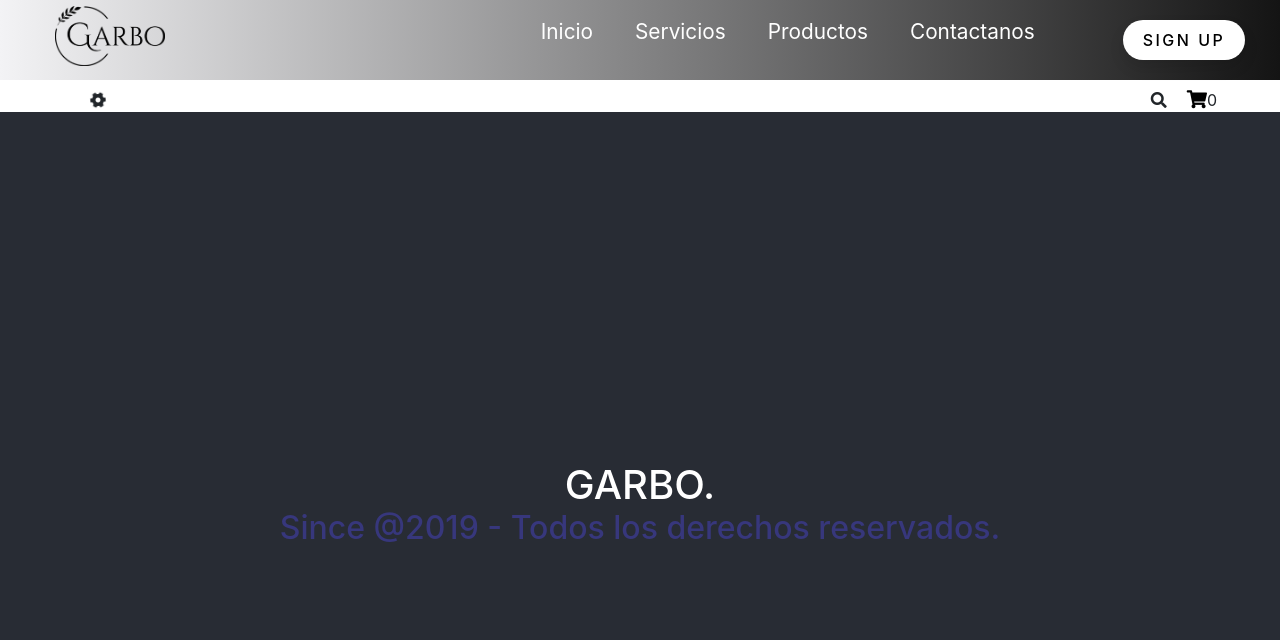
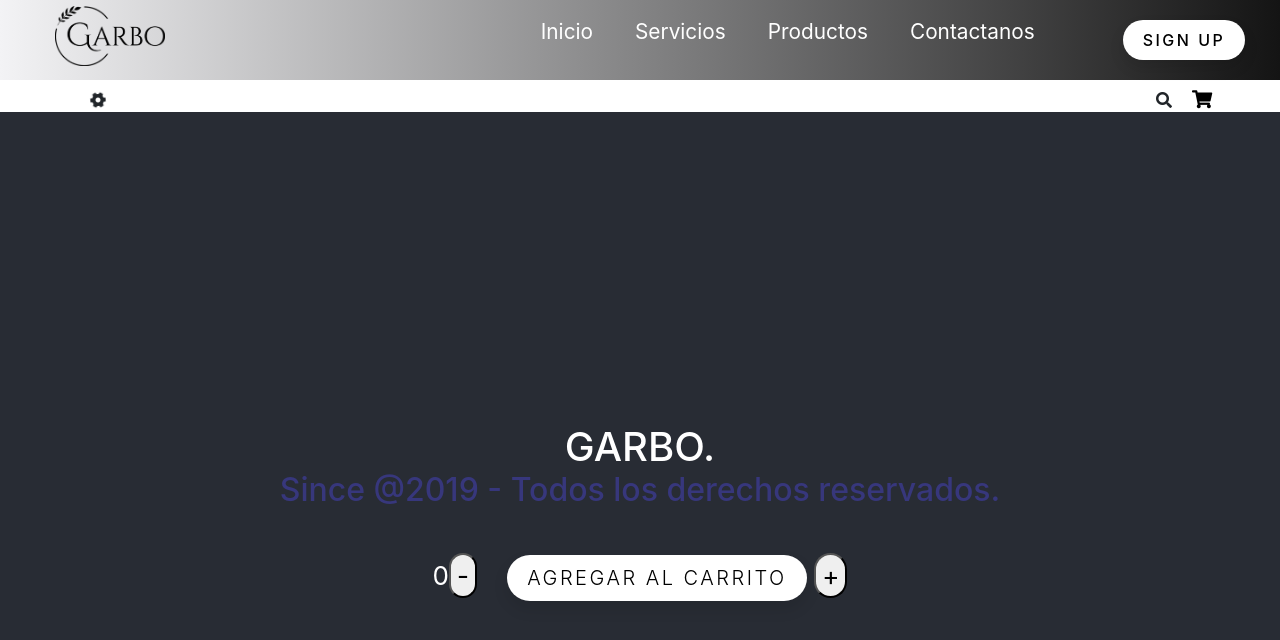
Before and after one commit to JulesC/Garbo_JulioLuna, a React (Vite) app: page / in a window 1280 px wide. Shown: the top 640 px of the page. Built offline with nearby package versions, Linux system fonts and the light colour scheme.

Commit message:
segundo commit

```diff
--- a/src/App.jsx
+++ b/src/App.jsx
@@ -4,6 +4,7 @@ import './plugings/sweetalert2.css'
 import Navbar from './components/Navbar/jsx/Navbar'
 import ItemListContainer from './components/Navbar/jsx/ItemListContainer'
 import CartWidget from './components/Cart/jsx/CartWidget'
+import ItemCount from './components/Cart/jsx/ItemCount'
 
 function App() {
 
@@ -20,6 +21,7 @@ function App() {
 
       <header className="App-header">
         < ItemListContainer Greetings={Subtitulo} />
+        < ItemCount />
       </header >
     </div>
   )
--- /dev/null
+++ b/src/components/Cart/css/ItemCount.css
@@ -0,0 +1,36 @@
+:root {
+    --primary: #6568f4;
+}
+
+.Cartdiv button{
+    border-radius: 45px;
+}
+
+.btnCart {
+    margin-top: 30px;
+    margin-left: 30px;
+    padding:  8px 20px;
+    outline: none;
+    border: none;
+    border-radius: 45px;
+    cursor: pointer;
+    color: #000;
+    background: #fff;
+    text-transform: uppercase;
+    letter-spacing: 2.5px;
+    font-size: 20px;
+    font-weight: 300;
+    width: 300px;
+    box-shadow: 0px 8px 15px rgba(0, 0, 0, 0.1);
+    transition: all 0.3s ease 0s;
+    outline: none;
+}
+
+.btnCart:hover {
+    padding:  8px 20px;
+    color: #fff;
+    background-color: #2EE59D;
+    box-shadow: 0px 15px 20px rgba(46, 229, 157, 0.4);
+    transition: 250ms;
+    transform: translateY(-7px);
+}
--- a/src/components/Cart/jsx/CartWidget.jsx
+++ b/src/components/Cart/jsx/CartWidget.jsx
@@ -1,18 +1,10 @@
-import { useState } from "react"
 import '../css/CartWidget.css'
 
 const CartWidget = (props) => {
-    const[count, setCount] = useState(0)
-
-    const handleCount = () => {
-        setCount(count+1)
-    }
-
     return (
         <div>
             <i className="fas fa-search"></i>
-            <i className="fa fa-shopping-cart"></i>
-            {count}
+            <i className="fa fa-shopping-cart" ></i>
             {props.Icono}
         </div>
     )
--- /dev/null
+++ b/src/components/Cart/jsx/ItemCount.jsx
@@ -0,0 +1,39 @@
+import { useState } from "react"
+import '../css/ItemCount.css'
+
+const ItemCount = () => {
+    const min = 1 , max = 10
+    const [count, setCount] = useState(0)
+
+    const handleIncrement = () => {
+        count < max ? setCount(prev => prev + 1) : Swal.fire(
+            'Información!',
+            'Stock máximo permitido',
+            'warning'
+        )
+    }
+
+    const handleDecrement = () => {
+        count > min ? setCount(prev => prev - 1) :
+            Swal.fire(
+                'Información!',
+                'Stock mínimo permitido',
+                'warning'
+            )
+    }
+
+    const msg = () => {
+        Swal.fire(
+            'Gracias por tu compra!'
+        )
+    }
+
+    return (
+        <div className='Cartdiv'>
+            {count}
+            <button onClick={handleDecrement}> - </button><button onClick={msg} className='btnCart'>Agregar al Carrito</button> <button onClick={handleIncrement}> + </button>
+        </div>
+    )
+}
+
+export default ItemCount
```
